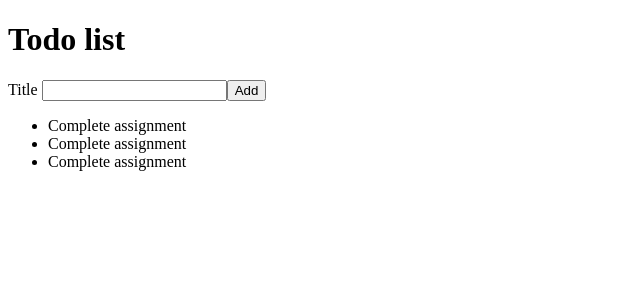
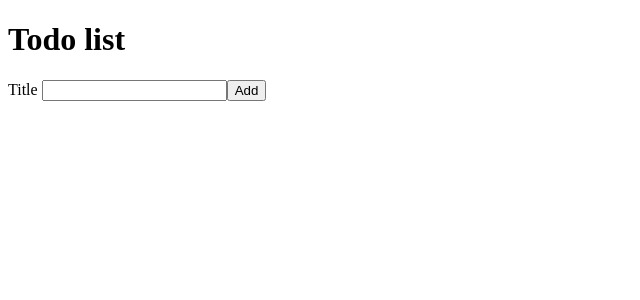
Before and after one commit to Hizzodge/react-todo, a React (Create React App) app: page / in a window 1280 px wide. Shown: the top 300 px of the page, without its empty margins (0-640 px from the left). Built offline with nearby package versions, Linux system fonts and the light colour scheme; the HTML template or start-up script is replaced by a standard one.

Commit message:
move todo list into state

```diff
--- a/src/App.js
+++ b/src/App.js
@@ -6,27 +6,30 @@ import AddTodoForm from "./AddTodoForm";
 
 function App() {
  const [newTodo, setNewTodo] = useState('')
-  const todoList = [
-    {
-      id: 1,
-      title: "Complete assignment",
-    },
-    {
-      id: 2,
-      title: "Complete assignment",
-    },
-    {
-      id: 3,
-      title: "Complete assignment",
-    },
-  ];
+
+ const [todoList, setTodoList] = useState([])
+
+  // const todoList = [
+  //   {
+  //     id: 1,
+  //     title: "Complete assignment",
+  //   },
+  //   {
+  //     id: 2,n
+  //     title: "Complete assignment",
+  //   },
+  //   {
+  //     id: 3,
+  //     title: "Complete assignment",
+  //   },
+  // ];
 
   return (
     <div>
       <h1>Todo list</h1>
       <AddTodoForm onAddTodo={setNewTodo}/>
       <p>{newTodo}</p>
-      <TodoList list={todoList}/>
+      <TodoList list ={todoList} todoList={todoList}/>
     </div>
   );
 }
--- a/src/TodoList.js
+++ b/src/TodoList.js
@@ -6,7 +6,7 @@ import TodoListItem from "./TodoListItem";
 const TodoList = (props) => {
   return (
     <ul>
-      {props.list.map((obj) => (
+      {props.todoList.map((obj) => (
         <TodoListItem obj={obj} key={obj.id}/>
       ))}
     </ul>
```
